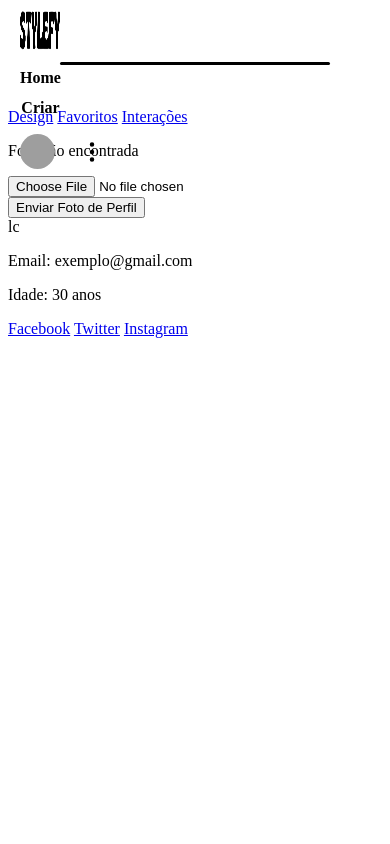
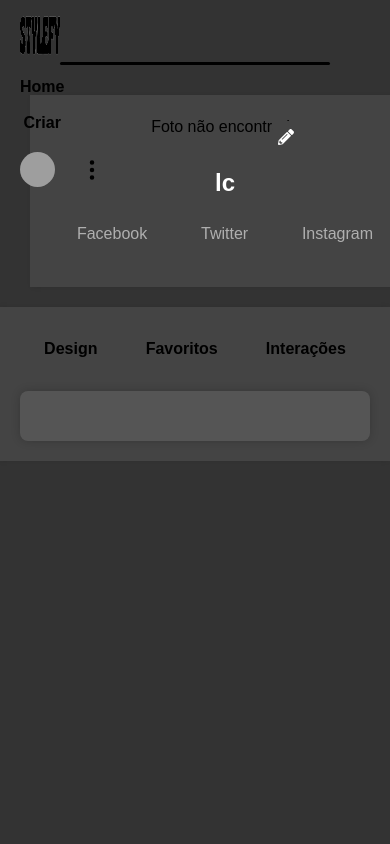
Before and after one commit to TheoCoelho/-, a Flask app: page /perfil in a window 390 px wide. Run offline with Flask 3, Linux system fonts and the light colour scheme; a user stored in the database is signed in; data comes from the database, SQL or seed files in the repository; both versions use the stored data as it was after the commit; grey boxes are pictures that could not be loaded.

Commit message:
estilização pagina perfil

```diff
--- a/static/css/header.css
+++ b/static/css/header.css
@@ -16,7 +16,7 @@
 
 /* Espaçamento no body para compensar o header fixo */
 body {
-    padding-top: 100px; /* Valor ajustado de acordo com a altura do cabeçalho */
+    padding-top: 75px; /* Valor ajustado de acordo com a altura do cabeçalho */
 }
 
 .navbar-container {
--- /dev/null
+++ b/static/css/perfil.css
@@ -0,0 +1,184 @@
+/* Estilo global */
+html, body {
+    background-color: #333333;
+    margin: 0;
+    font-family: Arial, sans-serif;
+    color: #000000;
+    height: 100%;
+    overflow: hidden; /* Remove a rolagem */
+    box-sizing: border-box;
+}
+
+body {
+    padding-top: 100px; /* Compensação para o cabeçalho fixo */
+}
+
+/* Container da barra lateral esquerda (perfil) */
+.left-rectangle {
+    width: 30%;
+    height: calc(100vh - 130px); /* Altura da tela menos a altura do cabeçalho e margens */
+    float: left;
+    background-color: #444444;
+    box-shadow: 2px 0 5px rgba(0, 0, 0, 0.1);
+    padding: 20px;
+    box-sizing: border-box;
+    border-radius: 0px;
+    margin: 0 30px 30px 30px; /* Margem uniforme de 30px */
+    overflow: hidden; /* Impede que conteúdo extra crie rolagem */
+}
+
+/* Container principal à direita */
+.right-rectangle {
+    width: 65%;
+    height: calc(100vh - 130px); /* Altura da tela menos a altura do cabeçalho e margens */
+    float: right;
+    background-color: #444444;
+    box-shadow: -2px 0 5px rgba(0, 0, 0, 0.1);
+    padding: 20px;
+    box-sizing: border-box;
+    border-radius: 0px;
+    margin: 0 30px 30px 0; /* Margem uniforme de 30px */
+    overflow: auto; /* Impede que conteúdo extra crie rolagem */
+}
+
+/* Conteúdo interno do container direito */
+.inside-right-rectangle {
+    display: flex;
+    justify-content: space-around;
+    margin-bottom: 20px;
+}
+
+.load-content {
+    color: #000000;
+    text-decoration: none;
+    font-weight: bold;
+    padding: 10px;
+    border-radius: 5px;
+    transition: background-color 0.3s ease;
+}
+
+.load-content:hover {
+    background-color: #7c7c7c;
+    color: #ffffff;
+}
+
+.content-right-rectangle {
+    padding: 25px;
+    background-color: #555555;
+    box-shadow: 0 0 10px rgba(0, 0, 0, 0.2);
+    border-radius: 8px;
+}
+
+/* Informações do perfil */
+.profile-container {
+    text-align: center;
+}
+
+.profile-header {
+    margin-bottom: 20px;
+    position: relative;
+}
+
+.profile-picture img {
+    width: 160px;
+    height: 160px;
+    border-radius: 0%;
+    border: 5px solid #bdbebf;
+    object-fit: cover;
+}
+
+/* Ícone de lápis para trocar foto */
+.profile-picture {
+    position: relative;
+    display: inline-block;
+}
+
+.profile-picture .edit-icon {
+    position: absolute;
+    bottom: 0;
+    right: 0;
+    background-color: #444444;
+    color: #ffffff;
+    border-radius: 0%;
+    padding: 5px;
+    cursor: pointer;
+    transition: background-color 0.3s ease;
+}
+
+.profile-picture .edit-icon:hover {
+    background-color: #dddddd;
+}
+
+.username {
+    font-size: 1.5em;
+    font-weight: bold;
+    color: #ffffff;
+    margin-top: 10px;
+}
+
+/* Informações adicionais do perfil */
+.profile-info {
+    text-align: left;
+    font-size: 1em;
+    color: #cccccc;
+    line-height: 1.6;
+}
+
+.profile-info p {
+    margin: 10px 0;
+}
+
+.social-links {
+    margin-top: 20px;
+    display: flex;
+    justify-content: space-around;
+}
+
+.social-links a {
+    color: #afafaf;
+    text-decoration: none;
+    transition: color 0.3s ease;
+}
+
+.social-links a:hover {
+    color: #898989;
+}
+
+/* Responsividade */
+@media (max-width: 768px) {
+    .right-rectangle, .left-rectangle {
+        width: 100%;
+        float: none;
+        height: auto;
+        margin-bottom: 20px;
+    }
+
+    .profile-container {
+        margin-bottom: 20px;
+    }
+}
+
+/* Estilo da barra de rolagem para o main container */
+.main-container::-webkit-scrollbar {
+    width: 12px;
+}
+
+.main-container::-webkit-scrollbar-track {
+    background: #333333;
+    border-radius: 10px;
+}
+
+.main-container::-webkit-scrollbar-thumb {
+    background: #555555;
+    border-radius: 10px;
+    border: 3px solid #333333;
+}
+
+.main-container::-webkit-scrollbar-thumb:hover {
+    background: #777777;
+}
+
+.main-container {
+    scrollbar-width: thin; /* Firefox */
+    scrollbar-color: #555555 #333333; /* Firefox */
+}
--- a/templates/design.html
+++ b/templates/design.html
@@ -3,8 +3,7 @@
 <head>
     <meta charset="UTF-8">
     <meta name="viewport" content="width=device-width, initial-scale=1.0">
-    <link href="https://cdn.jsdelivr.net/npm/bootstrap@5.3.3/dist/css/bootstrap.min.css" rel="stylesheet" integrity="sha384-QWTKZyjpPEjISv5WaRU9OFeRpok6YctnYmDr5pNlyT2bRjXh0JMhjY6hW+ALEwIH" crossorigin="anonymous">
-    <script src="https://cdn.jsdelivr.net/npm/bootstrap@5.3.3/dist/js/bootstrap.bundle.min.js" integrity="sha384-YvpcrYf0tY3lHB60NNkmXc5s9fDVZLESaAA55NDzOxhy9GkcIdslK1eN7N6jIeHz" crossorigin="anonymous"></script>
+
     <title>Document</title>
 
 </head>
--- a/templates/interacoes.html
+++ b/templates/interacoes.html
@@ -4,11 +4,6 @@
     <meta charset="UTF-8">
     <meta name="viewport" content="width=device-width, initial-scale=1.0">
     <title>Minhas Interações</title>
-    <link rel="stylesheet" href="https://stackpath.bootstrapcdn.com/bootstrap/4.5.2/css/bootstrap.min.css">
-    <link rel="stylesheet" href="https://cdnjs.cloudflare.com/ajax/libs/font-awesome/5.15.4/css/all.min.css"
-        integrity="sha512-wWosJY6kIn1lsqxvKyoSrm9SpqjkMVgGgUtuKobQYx+vwxxpQ2JapEs8osMblnigvdmeyVfL4PDwca7LNC8oMw=="
-        crossorigin="anonymous" referrerpolicy="no-referrer" />
-    <link href="https://cdn.jsdelivr.net/npm/bootstrap-icons/font/bootstrap-icons.css" rel="stylesheet">
 
 </head>
 <body>
--- a/templates/perfil.html
+++ b/templates/perfil.html
@@ -1,17 +1,59 @@
 <!DOCTYPE html>
-
 <html lang="pt-br">
 <head>
 <meta charset="utf-8"/>
 <meta content="width=device-width, initial-scale=1.0" name="viewport"/>
 <title>Perfil do Usuário</title>
-<link href="/static/header.css" rel="stylesheet"/>
+<link rel="stylesheet" href="https://cdn.jsdelivr.net/npm/bootstrap@5.3.3/dist/css/bootstrap.min.css" integrity="sha384-QWTKZyjpPEjISv5WaRU9OFeRpok6YctnYmDr5pNlyT2bRjXh0JMhjY6hW+ALEwIH" crossorigin="anonymous">
+<link rel="stylesheet" href="{{ url_for('static', filename='css/header.css') }}">
+<link rel="stylesheet" href="{{ url_for('static', filename='css/perfil.css') }}">
 
 <!-- Incluindo o cabeçalho -->
     {% include 'header.html' %}
-<link href="/static/css/style.css" rel="stylesheet"/></head>
+</head>
 <body>
+<!-- Espaço abaixo do cabeçalho -->
+<div style="margin-top: 20px;"></div>
+
 <!-- Container principal -->
+<div class="main-container">
+    <!-- Informações do perfil (lado esquerdo) -->
+    <div class="left-rectangle">
+        <!-- Informações do perfil -->
+        <div class="profile-container">
+            <!-- Cabeçalho do perfil -->
+            <div class="profile-header">
+                <!-- Foto do perfil -->
+                <div class="profile-picture">
+                    {% if profile_pic %}
+                        <img alt="Foto do perfil" src="{{ profile_pic }}"/>
+                    {% else %}
+                        <p>Foto não encontrada</p>
+                    {% endif %}
+                    <span class="edit-icon" onclick="document.getElementById('profile_pic_input').click()">
+                        <i class="fas fa-pencil-alt"></i>
+                    </span>
+                </div>
+                <!-- Formulário para enviar foto de perfil -->
+                <form action="/perfil" enctype="multipart/form-data" method="POST" style="display: none;">
+                    <input id="profile_pic_input" name="profile_pic" type="file" onchange="this.form.submit()"/>
+                </form>
+                <!-- Nome do usuário -->
+                <div class="username">{{username}}</div>
+            </div>
+            <!-- Informações adicionais do perfil -->
+            <div class="profile-info">
+                <!-- Links de redes sociais -->
+                <div class="social-links">
+                    <a href="#">Facebook</a>
+                    <a href="#">Twitter</a>
+                    <a href="#">Instagram</a>
+                </div>
+            </div>
+        </div>
+    </div>
+
+    <!-- Conteúdo principal (lado direito) -->
     <div class="right-rectangle">
         <div class="inside-right-rectangle">
             <!-- Links para carregar o conteúdo -->
@@ -24,43 +66,8 @@
             <!-- O conteúdo será carregado dinamicamente aqui -->
         </div>
     </div>
-<!-- Barra lateral esquerda -->
-<div class="left-rectangle">
-<!-- Informações do perfil -->
-<div class="profile-container">
-<!-- Cabeçalho do perfil -->
-<div class="profile-header">
-<!-- Foto do perfil -->
-<div class="profile-picture">
-                    {% if profile_pic %}
-                        <img alt="Foto do perfil" src="{{ profile_pic }}"/>
-                    {% else %}
-                        <p>Foto não encontrada</p>
-                    {% endif %}
 </div>
-<!-- Formulário para enviar foto de perfil -->
-<form action="/perfil" enctype="multipart/form-data" method="POST">
-<input name="profile_pic" type="file"/>
-<button type="submit">Enviar Foto de Perfil</button>
-</form>
-<!-- Nome do usuário -->
-<div class="username">{{username}}</div>
-<!-- Adicione mais informações conforme necessário -->
-</div>
-<!-- Informações adicionais do perfil -->
-<div class="profile-info">
-<p>Email: exemplo@gmail.com</p>
-<p>Idade: 30 anos</p>
-<!-- Adicione mais informações conforme necessário -->
-<!-- Links de redes sociais -->
-<div class="social-links">
-<a href="#">Facebook</a>
-<a href="#">Twitter</a>
-<a href="#">Instagram</a>
-</div>
-</div>
-</div>
-</div>
+
 <!-- Script para carregar o conteúdo dinamicamente -->
 <script>
     function loadContent(url) {
@@ -72,5 +79,7 @@
             .catch(error => console.error('Error:', error));
     }
 </script>
+<script src="https://cdnjs.cloudflare.com/ajax/libs/font-awesome/5.15.4/js/all.min.js" crossorigin="anonymous"></script>
+<script src="https://cdn.jsdelivr.net/npm/bootstrap@5.3.3/dist/js/bootstrap.bundle.min.js" integrity="sha384-YvpcrYf0tY3lHB60NNkmXc5s9fDVZLESaAA55NDzOxhy9GkcIdslK1eN7N6jIeHz" crossorigin="anonymous"></script>
 </body>
 </html>
--- a/templates/redesocial.html
+++ b/templates/redesocial.html
@@ -5,10 +5,9 @@
     <meta charset="UTF-8">
     <meta name="viewport" content="width=device-width, initial-scale=1.0">
     <title>Rede Social</title>
+    <link rel="stylesheet" href="{{ url_for('static', filename='css/redesocial.css') }}">
     <link rel="stylesheet" href="https://stackpath.bootstrapcdn.com/bootstrap/4.5.2/css/bootstrap.min.css">
-    <link rel="stylesheet" href="https://cdnjs.cloudflare.com/ajax/libs/font-awesome/5.15.4/css/all.min.css"
-        integrity="sha512-wWosJY6kIn1lsqxvKyoSrm9SpqjkMVgGgUtuKobQYx+vwxxpQ2JapEs8osMblnigvdmeyVfL4PDwca7LNC8oMw=="
-        crossorigin="anonymous" referrerpolicy="no-referrer" />
+
     <link href="https://cdn.jsdelivr.net/npm/bootstrap-icons/font/bootstrap-icons.css" rel="stylesheet">
 
 
```
Also changed, not shown: static/css/criar.css (+15 -15 lines), static/css/redesocial.css (added, +210 -0 lines), static/uploads/Imagem_do_WhatsApp_de_2024-04-02_as_22.28.26_b37a4a58.jpg, static/uploads/png-clipart-silhouette-silhouettes-of-children-child-black-thumbnail.png (added), usuarios.db. Lines whose indentation alone changed are shown as unchanged.
